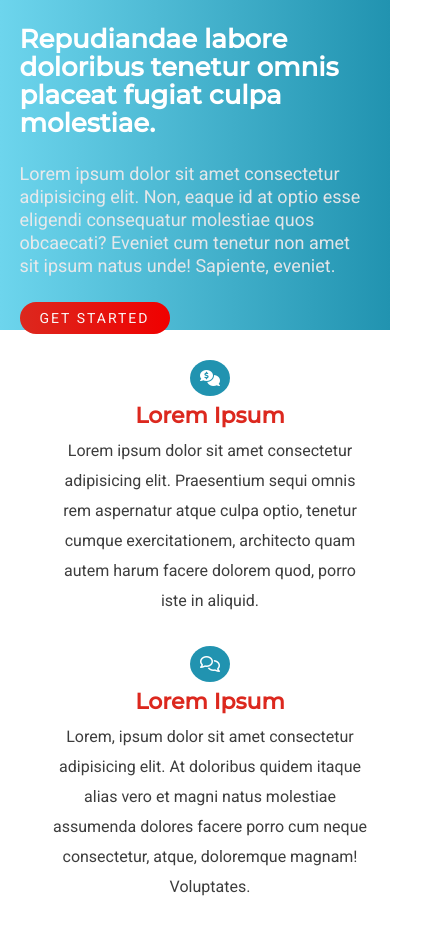
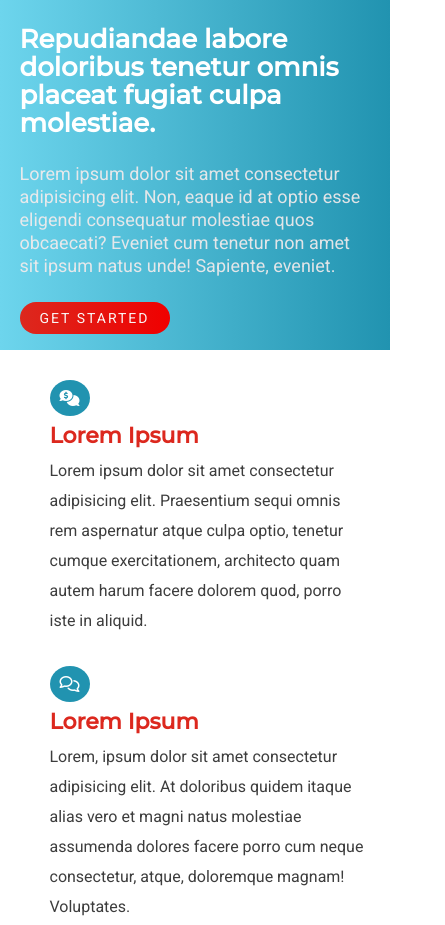
Before and after one commit to Adebisola/Practice-Project-6, a plain HTML site: page index.html in a window 390 px wide. Shown: the top 925 px of the page, 445 px wide, since content can reach past the window. Drawn offline with Linux system fonts and the light colour scheme.

Commit message:
correct img in media query

```diff
--- a/index.html
+++ b/index.html
@@ -7,7 +7,7 @@
     <meta name="viewport" content="width=device-width, initial-scale=1.0">
     <script src="https://kit.fontawesome.com/de66c98e4f.js" crossorigin="anonymous"></script>
     <link rel="stylesheet" href="style.css">
-    <title>Document</title>
+    <title>Project 6</title>
 </head>
 
 <body>
--- a/style.css
+++ b/style.css
@@ -343,8 +343,8 @@ li i {
 @media only screen and (max-width:770px) {
     /* Global*/
     .container {
-        display: flex;
-        align-items: center;
+        /*  display: flex;
+        align-items: center; */
         flex-direction: column;
     }
     .common-btn {
@@ -354,7 +354,7 @@ li i {
     }
     /* about*/
     #about {
-        height: 330px;
+        height: 350px;
     }
     .left-col {
         margin-top: 25px;
@@ -392,8 +392,13 @@ li i {
     #features {
         margin-top: 30px;
     }
+    .features-row {
+        display: flex;
+        align-items: center;
+        justify-content: center;
+        text-align: center;
+    }
     .features-col {
-        text-align: center;
         border-left: none;
         padding: none;
         margin-bottom: 30px;
@@ -406,13 +411,12 @@ li i {
         margin-top: 5px;
         font-size: 22px;
     }
-    .features-col p {}
     /* services */
     #services {
         margin-top: 30px;
     }
     .services-img {
-        width: 500px;
+        width: 100%;
         height: 400px;
     }
     .services-text {
```
Also changed, not shown: images/undraw_Ideas_re_7twj.png (added).
